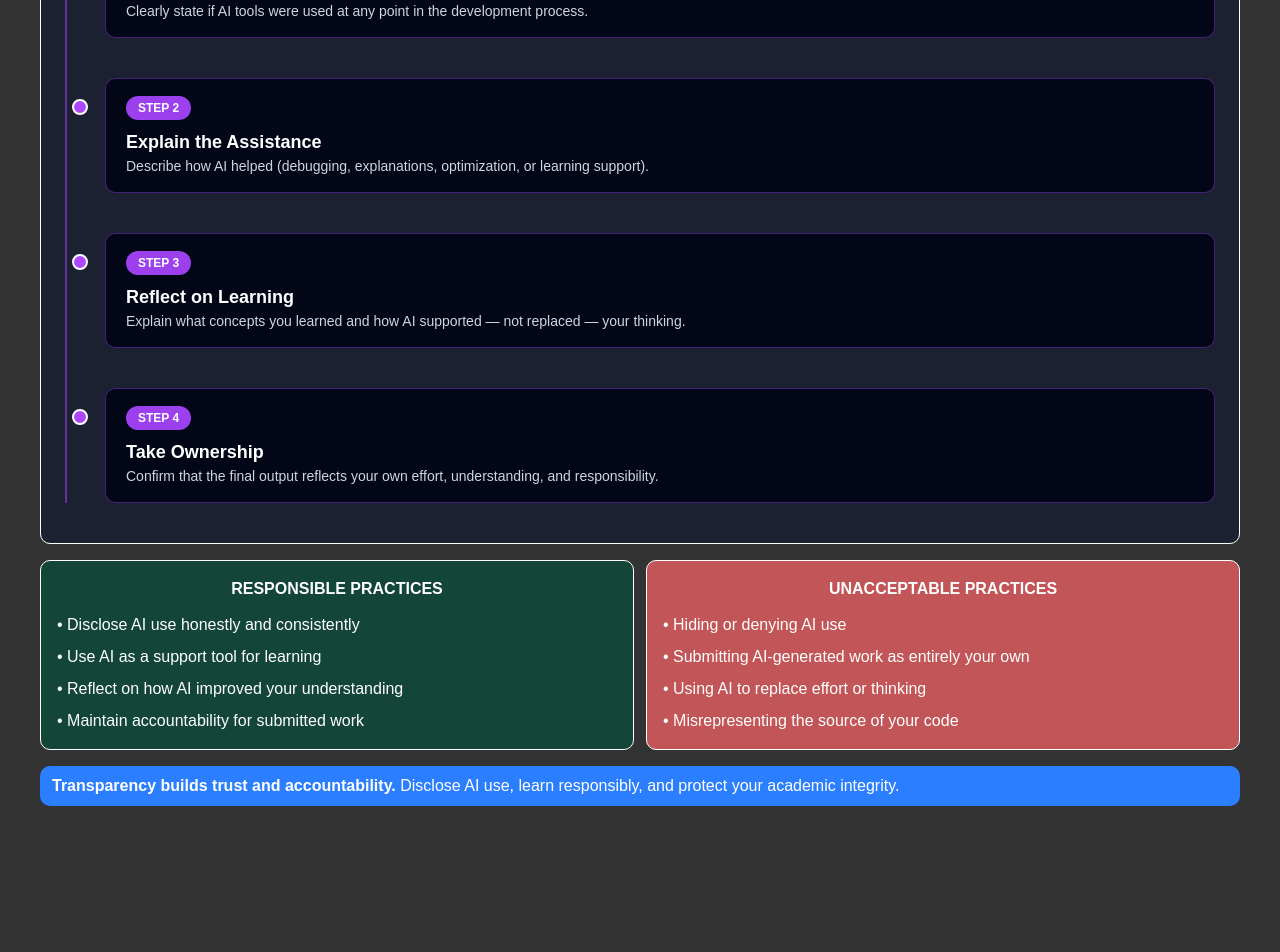
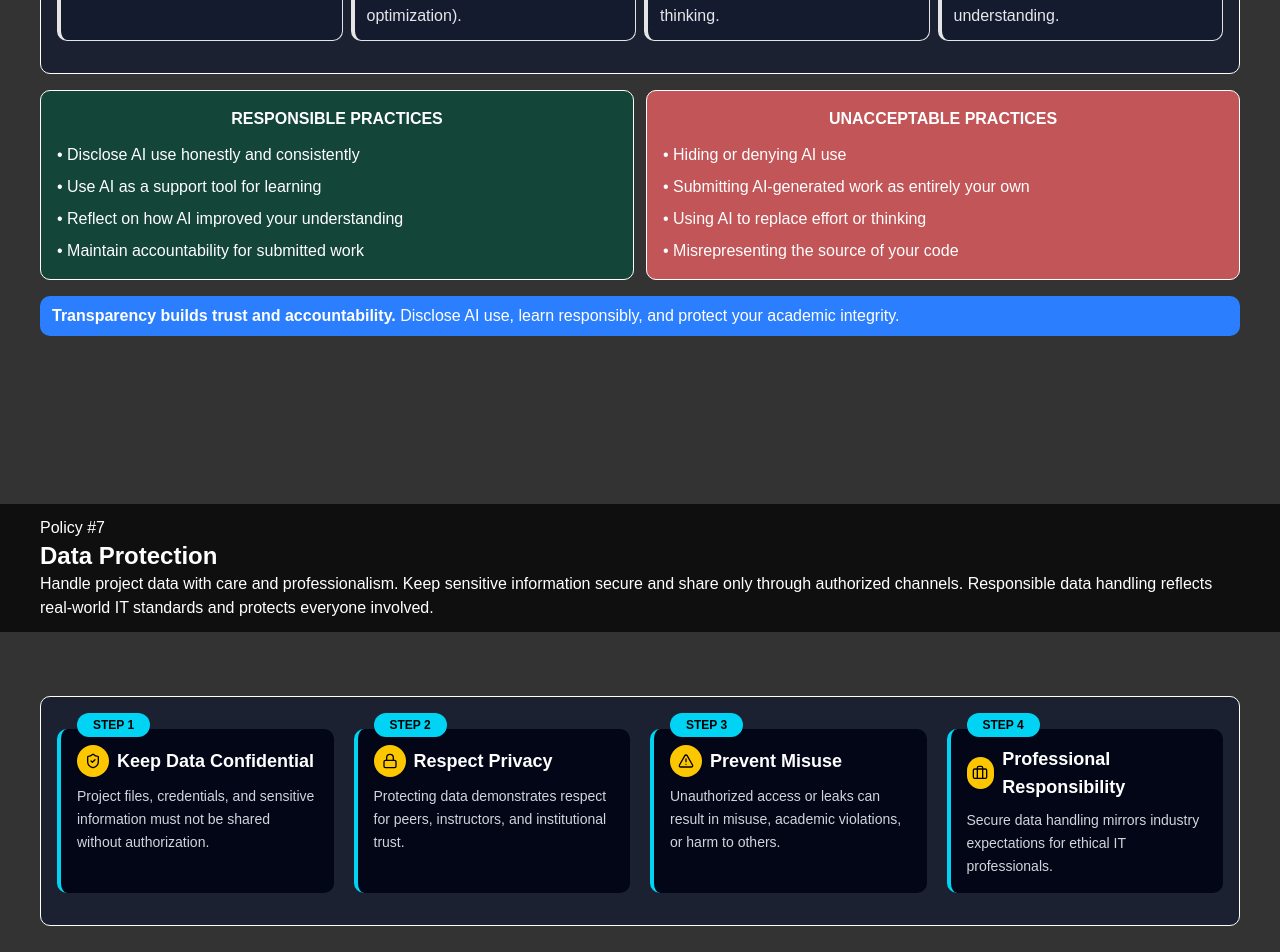
Before and after one commit to VanJoshua-dev/DCIT65, a React (Vite) app in the folder dcit65/: page / in a window 1280 px wide. Shown: the part 6740-7692 px from the top of the page. Built offline with nearby package versions, Linux system fonts and the light colour scheme.

Commit message:
Fix policy 6 and 7: Remove time line style

```diff
--- a/dcit65/src/sections/policy-6.jsx
+++ b/dcit65/src/sections/policy-6.jsx
@@ -68,60 +68,49 @@ function Policy6() {
 
         <motion.div
           variants={item}
-          className="relative bg-[#121a2f]/70 py-10 px-6 rounded-lg border border-white"
+          className="bg-[#121a2f]/70 py-8 px-4 rounded-lg border border-white"
         >
-          {/* Vertical Line */}
-          <div className="absolute left-6 top-10 bottom-10 w-[2px] bg-purple-500/50" />
-
           <motion.div
             variants={container}
-            className="flex flex-col gap-10 pl-10"
+            className="grid grid-cols-1 md:grid-cols-2 lg:grid-cols-4 gap-5 md:gap-2 lg:gap-2"
           >
             {[
               {
-                step: "STEP 1",
+                step: 1,
                 title: "Acknowledge AI Use",
-                text: "Clearly state if AI tools were used at any point in the development process.",
+                text: "State clearly if AI tools were used at any stage of development.",
               },
               {
-                step: "STEP 2",
+                step: 2,
                 title: "Explain the Assistance",
-                text: "Describe how AI helped (debugging, explanations, optimization, or learning support).",
+                text: "Describe how AI helped (debugging, explanations, optimization).",
               },
               {
-                step: "STEP 3",
+                step: 3,
                 title: "Reflect on Learning",
-                text: "Explain what concepts you learned and how AI supported — not replaced — your thinking.",
+                text: "Explain what you learned and how AI supported and not replaced your thinking.",
               },
               {
-                step: "STEP 4",
+                step: 4,
                 title: "Take Ownership",
-                text: "Confirm that the final output reflects your own effort, understanding, and responsibility.",
+                text: "Confirm that the final submission represents your own work and understanding.",
               },
-            ].map((item, i) => (
+            ].map((card, i) => (
               <motion.div
                 key={i}
                 variants={item}
-                whileHover={{ scale: 1.02 }}
-                className="relative bg-[#020617] border border-purple-500/40 rounded-lg px-5 py-4"
+                whileHover={{ scale: 1.05 }}
+                className="px-3 py-3 border-l-4 relative border bg-[#121a2f]/70 rounded-lg cursor-target"
               >
-                {/* Timeline Dot */}
-                <span className="absolute -left-[34px] top-5 w-4 h-4 rounded-full bg-purple-500 border-2 border-white" />
-
-                {/* Badge */}
-                <span className="inline-block mb-2 text-xs font-semibold px-3 py-1 rounded-full bg-purple-500/90 text-white">
-                  {item.step}
+                <span className=" absolute -top-4 text-xs text-white font-medium px-4 py-1 bg-purple-500 rounded-full">
+                  STEP {card.step}
                 </span>
-
-                <h3 className="text-white font-semibold text-lg">
-                  {item.title}
-                </h3>
-                <p className="text-gray-300 text-sm">{item.text}</p>
+                <h1 className="text-white font-medium text-lg">{card.title}</h1>
+                <p className="text-gray-200">{card.text}</p>
               </motion.div>
             ))}
           </motion.div>
         </motion.div>
-
         {/* Center 2 Columns */}
         <div className="flex flex-col lg:flex-row gap-3">
           {/* RESPONSIBLE PRACTICES */}
--- a/dcit65/src/sections/policy-7.jsx
+++ b/dcit65/src/sections/policy-7.jsx
@@ -76,11 +76,16 @@ function Policy7() {
         variants={container}
         className="px-4 md:px-10 lg:px-10  py-2 flex flex-col gap-4 overflow-y-auto w-full"
       >
-        <div className="relative w-full max-w-4xl mx-auto py-10 px-4 sm:px-0">
-          {/* Vertical line */}
-          <div className="absolute left-4 sm:left-5 top-0 h-full border-l-2 border-dashed border-cyan-400/40" />
+        <div className="relative w-full  mx-auto py-10 px-4 sm:px-0">
 
-          <motion.div variants={container} className="space-y-10">
+          <motion.div
+            variants={item}
+            className="bg-[#121a2f]/70 w-full py-8 px-4 rounded-lg border border-white"
+          >
+            <motion.div
+              variants={container}
+              className="grid grid-cols-1 md:grid-cols-2 lg:grid-cols-4 gap-5"
+            >
               {timelineData.map((data, index) => {
                 const Icon = data.icon;
 
@@ -88,25 +93,32 @@ function Policy7() {
                   <motion.div
                     key={index}
                     variants={item}
-                  className="relative flex gap-4 sm:gap-6 items-start"
+                    whileHover={{ scale: 1.05 }}
+                    className="relative px-4 py-4 bg-[#020617] border-l-4 border-cyan-400 rounded-lg"
                   >
+                    {/* STEP Badge */}
+                    <span className="absolute -top-4 left-4 text-xs font-semibold px-4 py-1 bg-cyan-400 text-black rounded-full">
+                      STEP {index + 1}
+                    </span>
+
                     {/* Icon */}
-                  <div className="relative z-10 flex h-8 w-8 sm:h-10 sm:w-10 items-center justify-center rounded-full bg-yellow-400 shadow-lg flex-shrink-0">
-                    <Icon className="h-4 w-4 sm:h-5 sm:w-5 text-black" />
+                    <div className="flex items-center gap-2 mb-2">
+                      <div className="flex h-8 w-8 items-center justify-center rounded-full bg-yellow-400 text-black shadow">
+                        <Icon className="h-4 w-4" />
+                      </div>
+                      <h3 className="text-white font-semibold text-lg">
+                        {data.title}
+                      </h3>
                     </div>
 
-                  {/* Content */}
-                  <div className="pt-0.5">
-                    <h3 className="text-lg sm:text-xl font-semibold text-cyan-400">
-                      {data.title}
-                    </h3>
-                    <p className="mt-1 text-sm text-gray-300 leading-relaxed max-w-prose">
+                    {/* Description */}
+                    <p className="text-sm text-gray-300 leading-relaxed">
                       {data.description}
                     </p>
-                  </div>
                   </motion.div>
                 );
               })}
+            </motion.div>
           </motion.div>
         </div>
         {/* Center 2 Columns */}
```
Lines whose indentation alone changed are shown as unchanged.
